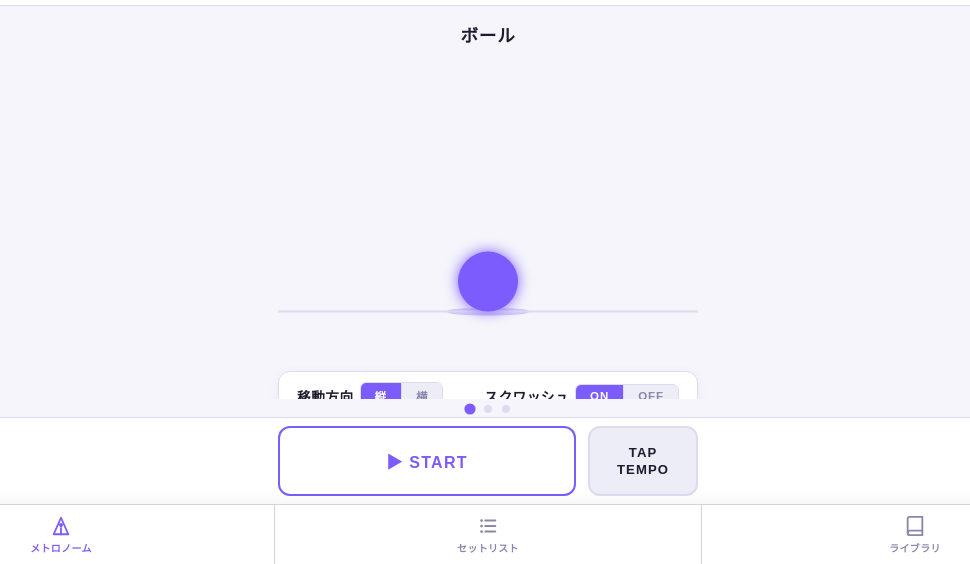
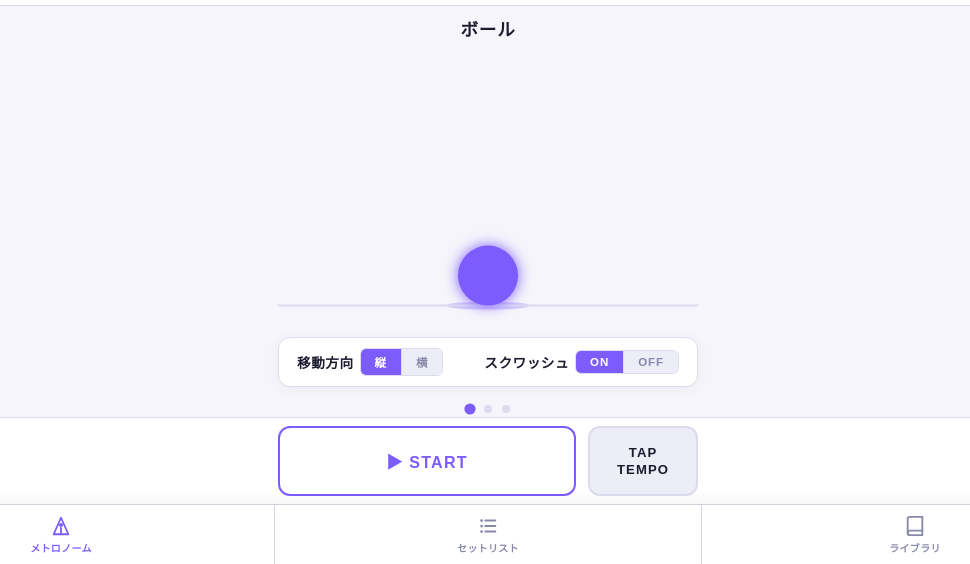
Before and after one commit to ryogy-labs/advanced-metronome-app, a website built with Vite: page index.html in a window 1280 px wide. Shown: the part 236-800 px from the top of the page, without its empty margins (152-1122 px from the left). Built offline with nearby package versions, Linux system fonts and the light colour scheme.

Commit message:
Tighten ball page top and floor-to-controls spacing

```diff
--- a/src/style.css
+++ b/src/style.css
@@ -436,10 +436,15 @@ h1 span { color: var(--accent); }
 #spBall {
   overflow-y: auto;
   gap: 2px; /* ~80% reduction from default 12px */
+  padding-top: 6px; /* half of default swipe-page top padding (12px) */
 }
 
 #spBall .swipe-page-title {
   padding-bottom: 0;
+}
+
+#spBall .ball-controls {
+  margin-top: -28px; /* pull controls closer to floor area */
 }
 
 /* ── Volume Section (Page 1) ── */
```
